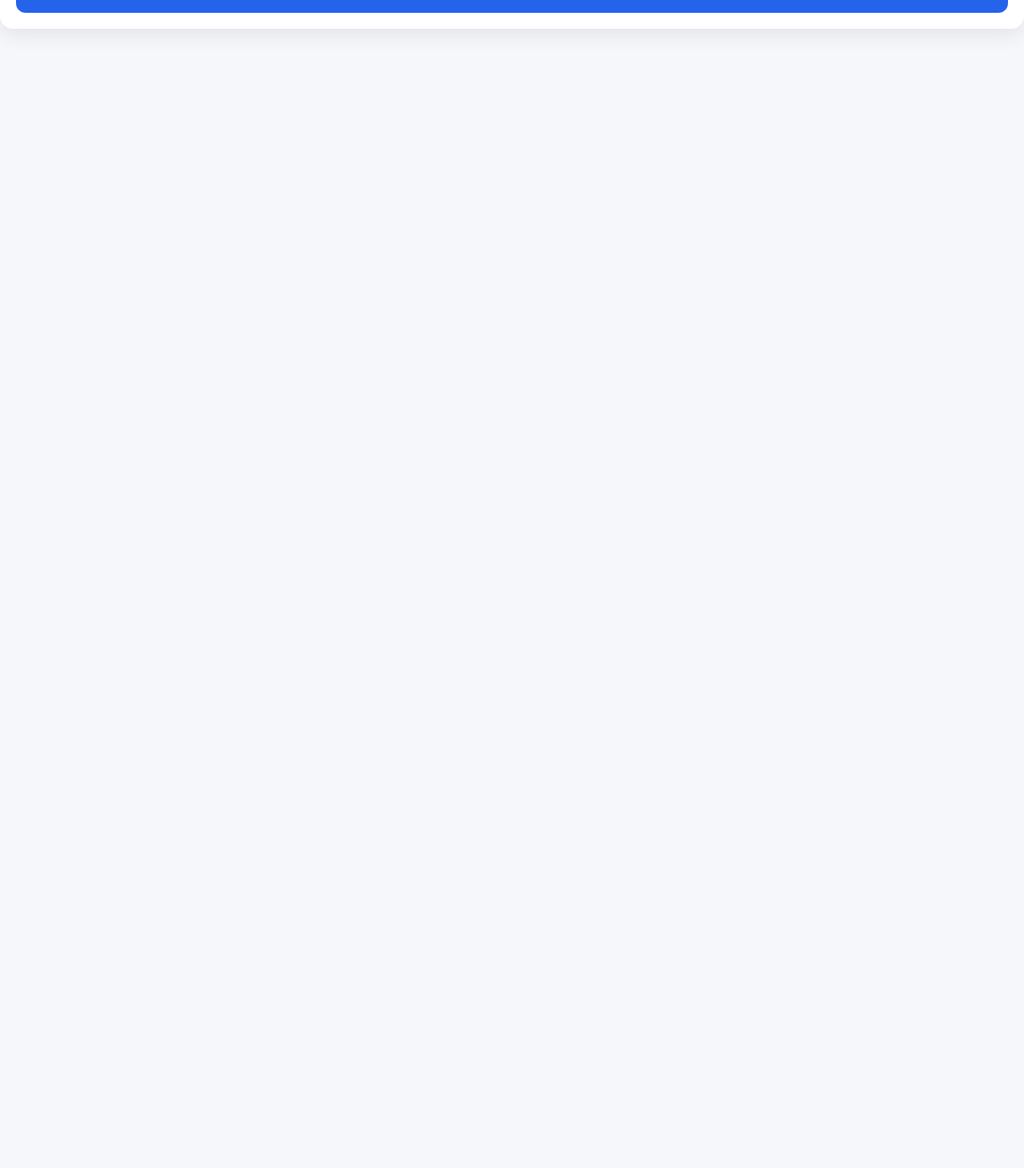
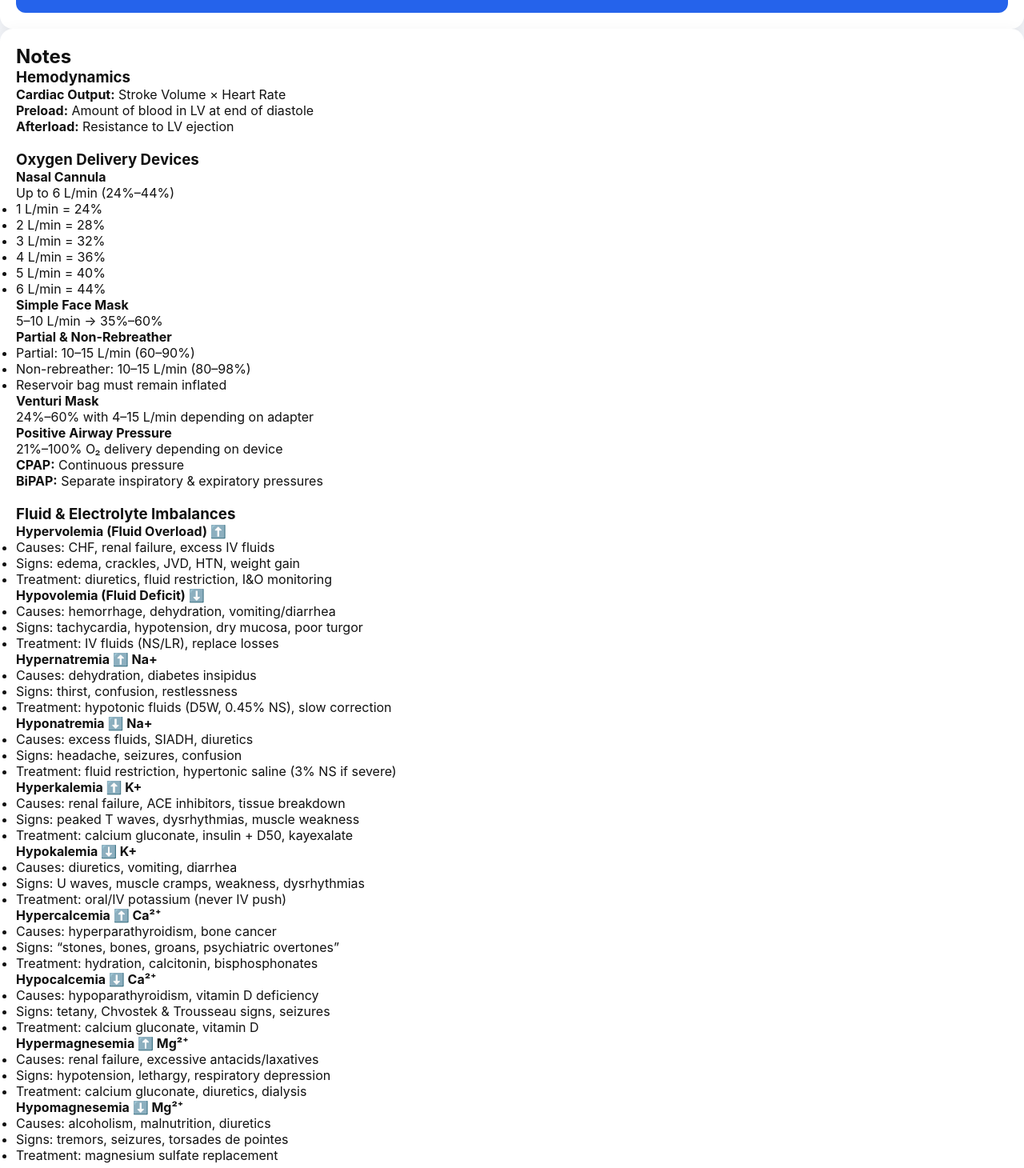
Before and after one commit to ehoover3/quiz-app, a React (Vite) app: page / in a window 1280 px wide. Shown: the part 265-1725 px from the top of the page at 80% size. Before the commit the page ends 800 px from the top, so only its background shows below. Built offline with nearby package versions, Linux system fonts and the light colour scheme.

Commit message:
add notes

```diff
--- a/src/App.tsx
+++ b/src/App.tsx
@@ -23,6 +23,8 @@ export default function App() {
 
   if (!quizFile) {
     return (
+      <div >
+
         <div className="card">
           <h1 className="title">Choose a Quiz</h1>
           <button className="button" onClick={() => handleSelectQuiz("fundamentalsExam3")}>Fundamentals Exam 3 (All TopHat Questions)</button>
@@ -31,6 +33,173 @@ export default function App() {
           <button className="button" onClick={() => handleSelectQuiz("healthyPopulationsExam3")}>Health Populations</button>
           {/* <button className="button" onClick={() => handleSelectQuiz("pharmacology")}>Pharmacology</button> */}
           <button className="button" onClick={() => handleSelectQuiz("test")}>Test</button>
+        </div>
+        <div className="card p-4 space-y-6">
+
+          <h2 className="text-xl font-bold">Notes</h2>
+
+          {/* Hemodynamics */}
+          <section className="space-y-2">
+            <h3 className="font-semibold text-lg">Hemodynamics</h3>
+
+            <div><strong>Cardiac Output:</strong> Stroke Volume × Heart Rate</div>
+            <div><strong>Preload:</strong> Amount of blood in LV at end of diastole</div>
+            <div><strong>Afterload:</strong> Resistance to LV ejection</div>
+          </section>
+
+<br/>
+        {/* Oxygen Delivery */}
+
+          <section className="space-y-3">
+            <h3 className="font-semibold text-lg">Oxygen Delivery Devices</h3>
+
+            <div>
+              <strong>Nasal Cannula</strong>
+              <p className="text-sm text-gray-600">Up to 6 L/min (24%–44%)</p>
+              <ul className="list-disc pl-6">
+                <li>1 L/min = 24%</li>
+                <li>2 L/min = 28%</li>
+                <li>3 L/min = 32%</li>
+                <li>4 L/min = 36%</li>
+                <li>5 L/min = 40%</li>
+                <li>6 L/min = 44%</li>
+              </ul>
+            </div>
+
+            <div>
+              <strong>Simple Face Mask</strong>
+              <p className="text-sm text-gray-600">5–10 L/min → 35%–60%</p>
+            </div>
+
+            <div>
+              <strong>Partial & Non-Rebreather</strong>
+              <ul className="list-disc pl-6">
+                <li>Partial: 10–15 L/min (60–90%)</li>
+                <li>Non-rebreather: 10–15 L/min (80–98%)</li>
+                <li>Reservoir bag must remain inflated</li>
+              </ul>
+            </div>
+
+            <div>
+              <strong>Venturi Mask</strong>
+              <p className="text-sm text-gray-600">
+                24%–60% with 4–15 L/min depending on adapter
+              </p>
+            </div>
+
+            <div>
+              <strong>Positive Airway Pressure</strong>
+              <p className="text-sm text-gray-600">
+                21%–100% O₂ delivery depending on device
+              </p>
+
+              <div className="pl-4 mt-2 space-y-1">
+                <div><strong>CPAP:</strong> Continuous pressure</div>
+                <div><strong>BiPAP:</strong> Separate inspiratory & expiratory pressures</div>
+              </div>
+            </div>
+
+          </section>
+<br/>
+<section className="space-y-3">
+  <h3 className="font-semibold text-lg">Fluid & Electrolyte Imbalances</h3>
+
+  {/* VOLUME */}
+  <div>
+    <strong>Hypervolemia (Fluid Overload) ⬆️</strong>
+    <ul className="list-disc pl-6 text-sm text-gray-700">
+      <li>Causes: CHF, renal failure, excess IV fluids</li>
+      <li>Signs: edema, crackles, JVD, HTN, weight gain</li>
+      <li>Treatment: diuretics, fluid restriction, I&O monitoring</li>
+    </ul>
+  </div>
+
+  <div>
+    <strong>Hypovolemia (Fluid Deficit) ⬇️</strong>
+    <ul className="list-disc pl-6 text-sm text-gray-700">
+      <li>Causes: hemorrhage, dehydration, vomiting/diarrhea</li>
+      <li>Signs: tachycardia, hypotension, dry mucosa, poor turgor</li>
+      <li>Treatment: IV fluids (NS/LR), replace losses</li>
+    </ul>
+  </div>
+
+  {/* SODIUM */}
+  <div>
+    <strong>Hypernatremia ⬆️ Na+</strong>
+    <ul className="list-disc pl-6 text-sm text-gray-700">
+      <li>Causes: dehydration, diabetes insipidus</li>
+      <li>Signs: thirst, confusion, restlessness</li>
+      <li>Treatment: hypotonic fluids (D5W, 0.45% NS), slow correction</li>
+    </ul>
+  </div>
+
+  <div>
+    <strong>Hyponatremia ⬇️ Na+</strong>
+    <ul className="list-disc pl-6 text-sm text-gray-700">
+      <li>Causes: excess fluids, SIADH, diuretics</li>
+      <li>Signs: headache, seizures, confusion</li>
+      <li>Treatment: fluid restriction, hypertonic saline (3% NS if severe)</li>
+    </ul>
+  </div>
+
+  {/* POTASSIUM */}
+  <div>
+    <strong>Hyperkalemia ⬆️ K+</strong>
+    <ul className="list-disc pl-6 text-sm text-gray-700">
+      <li>Causes: renal failure, ACE inhibitors, tissue breakdown</li>
+      <li>Signs: peaked T waves, dysrhythmias, muscle weakness</li>
+      <li>Treatment: calcium gluconate, insulin + D50, kayexalate</li>
+    </ul>
+  </div>
+
+  <div>
+    <strong>Hypokalemia ⬇️ K+</strong>
+    <ul className="list-disc pl-6 text-sm text-gray-700">
+      <li>Causes: diuretics, vomiting, diarrhea</li>
+      <li>Signs: U waves, muscle cramps, weakness, dysrhythmias</li>
+      <li>Treatment: oral/IV potassium (never IV push)</li>
+    </ul>
+  </div>
+
+  {/* CALCIUM */}
+  <div>
+    <strong>Hypercalcemia ⬆️ Ca²⁺</strong>
+    <ul className="list-disc pl-6 text-sm text-gray-700">
+      <li>Causes: hyperparathyroidism, bone cancer</li>
+      <li>Signs: “stones, bones, groans, psychiatric overtones”</li>
+      <li>Treatment: hydration, calcitonin, bisphosphonates</li>
+    </ul>
+  </div>
+
+  <div>
+    <strong>Hypocalcemia ⬇️ Ca²⁺</strong>
+    <ul className="list-disc pl-6 text-sm text-gray-700">
+      <li>Causes: hypoparathyroidism, vitamin D deficiency</li>
+      <li>Signs: tetany, Chvostek & Trousseau signs, seizures</li>
+      <li>Treatment: calcium gluconate, vitamin D</li>
+    </ul>
+  </div>
+
+  {/* MAGNESIUM */}
+  <div>
+    <strong>Hypermagnesemia ⬆️ Mg²⁺</strong>
+    <ul className="list-disc pl-6 text-sm text-gray-700">
+      <li>Causes: renal failure, excessive antacids/laxatives</li>
+      <li>Signs: hypotension, lethargy, respiratory depression</li>
+      <li>Treatment: calcium gluconate, diuretics, dialysis</li>
+    </ul>
+  </div>
+
+  <div>
+    <strong>Hypomagnesemia ⬇️ Mg²⁺</strong>
+    <ul className="list-disc pl-6 text-sm text-gray-700">
+      <li>Causes: alcoholism, malnutrition, diuretics</li>
+      <li>Signs: tremors, seizures, torsades de pointes</li>
+      <li>Treatment: magnesium sulfate replacement</li>
+    </ul>
+  </div>
+</section>
+        </div>
       </div>
     );
   }
```
Lines whose indentation alone changed are shown as unchanged.
